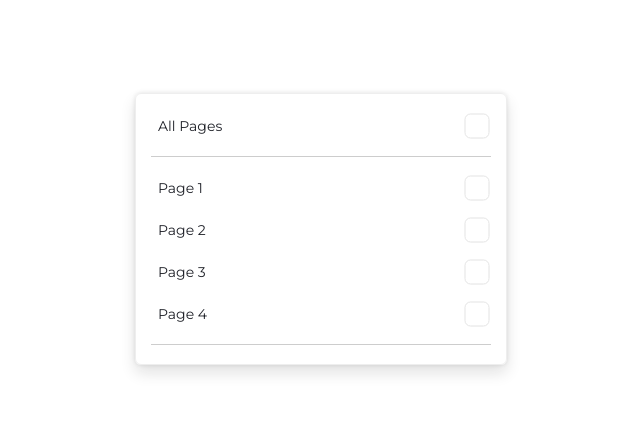
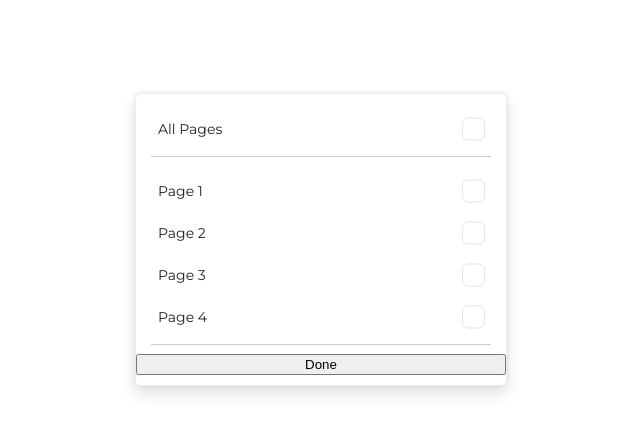
Before and after one commit to s0d-d/first-test-assignment, a plain HTML site: page index.html in a window 1280 px wide. Shown: the whole page, without its empty margins (319-959 px from the left). Drawn offline with Linux system fonts and the light colour scheme.

Commit message:
fix checkbox cosmetics

```diff
--- a/index.html
+++ b/index.html
@@ -3,7 +3,8 @@
   <head>
     <meta charset="UTF-8" />
     <meta name="viewport" content="width=device-width, initial-scale=1.0" />
-    <title>First Test Assignment</title>
+    <meta name="author" content="Sod-Erdene" />
+    <title>Sod-Erdene | First Test Assignment</title>
     <link
       href="https://fonts.googleapis.com/css2?family=Montserrat:wght@400;500;700&display=swap"
       rel="stylesheet"
@@ -11,7 +12,7 @@
     <link rel="stylesheet" href="styles.css" />
   </head>
   <body>
-    <form class="form-container">
+    <form class="form-container" id="my-form">
       <div class="item">
         <input
           type="checkbox"
@@ -23,29 +24,29 @@
           <span class="item-label">All Pages</span>
           <svg
             class="svg"
-            width="28"
-            height="28"
-            viewBox="0 0 28 28"
+            width="35"
+            height="35"
+            viewBox="0 0 35 35"
             fill="none"
             xmlns="http://www.w3.org/2000/svg"
           >
             <rect
               class="box-border"
               opacity="0.6"
-              x="2"
-              y="2"
-              width="24"
-              height="24"
+              x="6.5"
+              y="6"
+              width="22"
+              height="22"
               rx="5.5"
               stroke="#CDCDCD"
             />
             <rect
               class="box-shadow"
               opacity="0.1"
-              x="0"
-              y="0"
-              width="28"
-              height="28"
+              x="4.5"
+              y="4"
+              width="26"
+              height="26"
               rx="7.5"
               stroke="#2469F6"
               stroke-width="3"
@@ -55,7 +56,7 @@
               d="M4 12.6L10.0345 17.9672C10.055 17.9854 10.0863 17.9837 10.1047 17.9635L21 6"
               stroke="#E3E3E3"
               stroke-linecap="round"
-              transform="translate(2, 2)"
+              transform="translate(5.5, 5)"
             />
           </svg>
         </label>
@@ -74,29 +75,29 @@
           <span class="item-label">Page 1</span>
           <svg
             class="svg"
-            width="28"
-            height="28"
-            viewBox="0 0 28 28"
+            width="35"
+            height="35"
+            viewBox="0 0 35 35"
             fill="none"
             xmlns="http://www.w3.org/2000/svg"
           >
             <rect
               class="box-border"
               opacity="0.6"
-              x="2"
-              y="2"
-              width="24"
-              height="24"
+              x="6.5"
+              y="6"
+              width="22"
+              height="22"
               rx="5.5"
               stroke="#CDCDCD"
             />
             <rect
               class="box-shadow"
               opacity="0.1"
-              x="0"
-              y="0"
-              width="28"
-              height="28"
+              x="4.5"
+              y="4"
+              width="26"
+              height="26"
               rx="7.5"
               stroke="#2469F6"
               stroke-width="3"
@@ -106,7 +107,7 @@
               d="M4 12.6L10.0345 17.9672C10.055 17.9854 10.0863 17.9837 10.1047 17.9635L21 6"
               stroke="#E3E3E3"
               stroke-linecap="round"
-              transform="translate(2, 2)"
+              transform="translate(5.5, 5)"
             />
           </svg>
         </label>
@@ -123,29 +124,29 @@
           <span class="item-label">Page 2</span>
           <svg
             class="svg"
-            width="28"
-            height="28"
-            viewBox="0 0 28 28"
+            width="35"
+            height="35"
+            viewBox="0 0 35 35"
             fill="none"
             xmlns="http://www.w3.org/2000/svg"
           >
             <rect
               class="box-border"
               opacity="0.6"
-              x="2"
-              y="2"
-              width="24"
-              height="24"
+              x="6.5"
+              y="6"
+              width="22"
+              height="22"
               rx="5.5"
               stroke="#CDCDCD"
             />
             <rect
               class="box-shadow"
               opacity="0.1"
-              x="0"
-              y="0"
-              width="28"
-              height="28"
+              x="4.5"
+              y="4"
+              width="26"
+              height="26"
               rx="7.5"
               stroke="#2469F6"
               stroke-width="3"
@@ -155,7 +156,7 @@
               d="M4 12.6L10.0345 17.9672C10.055 17.9854 10.0863 17.9837 10.1047 17.9635L21 6"
               stroke="#E3E3E3"
               stroke-linecap="round"
-              transform="translate(2, 2)"
+              transform="translate(5.5, 5)"
             />
           </svg>
         </label>
@@ -171,29 +172,29 @@
           <span class="item-label">Page 3</span>
           <svg
             class="svg"
-            width="28"
-            height="28"
-            viewBox="0 0 28 28"
+            width="35"
+            height="35"
+            viewBox="0 0 35 35"
             fill="none"
             xmlns="http://www.w3.org/2000/svg"
           >
             <rect
               class="box-border"
               opacity="0.6"
-              x="2"
-              y="2"
-              width="24"
-              height="24"
+              x="6.5"
+              y="6"
+              width="22"
+              height="22"
               rx="5.5"
               stroke="#CDCDCD"
             />
             <rect
               class="box-shadow"
               opacity="0.1"
-              x="0"
-              y="0"
-              width="28"
-              height="28"
+              x="4.5"
+              y="4"
+              width="26"
+              height="26"
               rx="7.5"
               stroke="#2469F6"
               stroke-width="3"
@@ -203,7 +204,7 @@
               d="M4 12.6L10.0345 17.9672C10.055 17.9854 10.0863 17.9837 10.1047 17.9635L21 6"
               stroke="#E3E3E3"
               stroke-linecap="round"
-              transform="translate(2, 2)"
+              transform="translate(5.5, 5)"
             />
           </svg>
         </label>
@@ -219,29 +220,29 @@
           <span class="item-label">Page 4</span>
           <svg
             class="svg"
-            width="28"
-            height="28"
-            viewBox="0 0 28 28"
+            width="35"
+            height="35"
+            viewBox="0 0 35 35"
             fill="none"
             xmlns="http://www.w3.org/2000/svg"
           >
             <rect
               class="box-border"
               opacity="0.6"
-              x="2"
-              y="2"
-              width="24"
-              height="24"
+              x="6.5"
+              y="6"
+              width="22"
+              height="22"
               rx="5.5"
               stroke="#CDCDCD"
             />
             <rect
               class="box-shadow"
               opacity="0.1"
-              x="0"
-              y="0"
-              width="28"
-              height="28"
+              x="4.5"
+              y="4"
+              width="26"
+              height="26"
               rx="7.5"
               stroke="#2469F6"
               stroke-width="3"
@@ -251,7 +252,7 @@
               d="M4 12.6L10.0345 17.9672C10.055 17.9854 10.0863 17.9837 10.1047 17.9635L21 6"
               stroke="#E3E3E3"
               stroke-linecap="round"
-              transform="translate(2, 2)"
+              transform="translate(5.5, 5)"
             />
           </svg>
         </label>
@@ -259,6 +260,7 @@
       <div id="seperator">
         <div id="seperator-line"></div>
       </div>
+      <button class="primary-button" type="submit">Done</button>
     </form>
 
     <script>
@@ -274,9 +276,15 @@
         const allChecked = Array.from(checkboxes).every(
           (checkbox) => checkbox.checked
         );
-        console.log(checkboxes, allChecked);
         document.getElementById("selectAll").checked = allChecked;
       }
+
+      document
+        .getElementById("my-form")
+        .addEventListener("submit", function (event) {
+          event.preventDefault();
+          console.log("Form submission prevented!");
+        });
     </script>
   </body>
 </html>
```
Also changed, not shown: components.html (+12 -12 lines).
